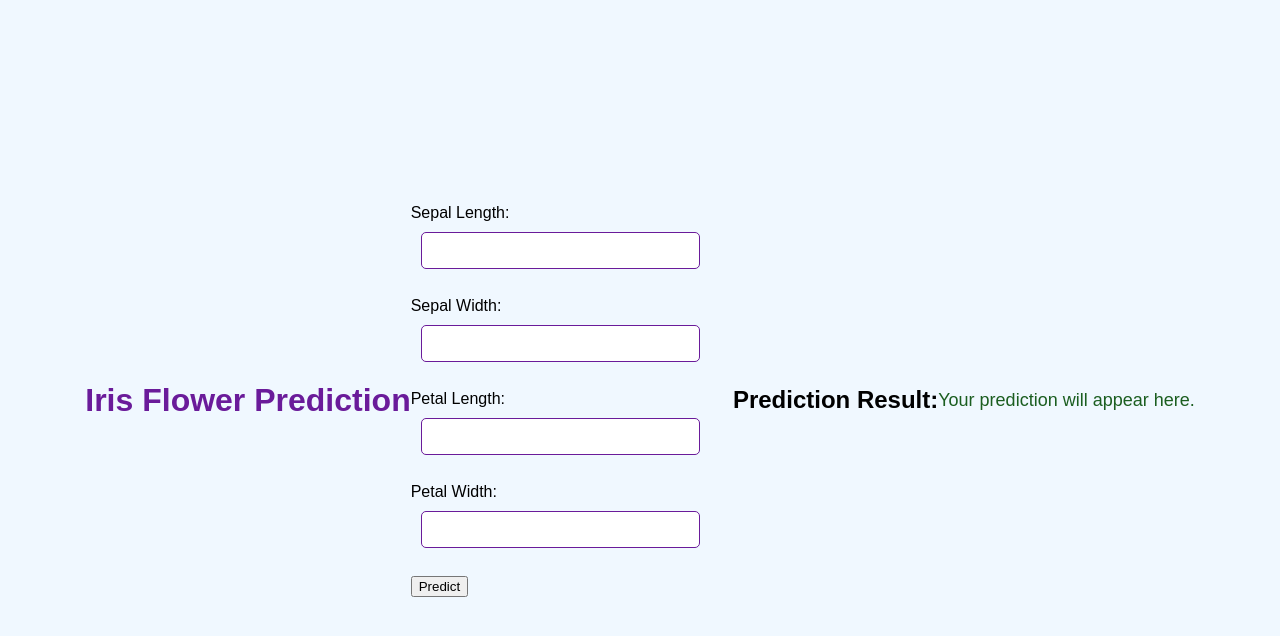
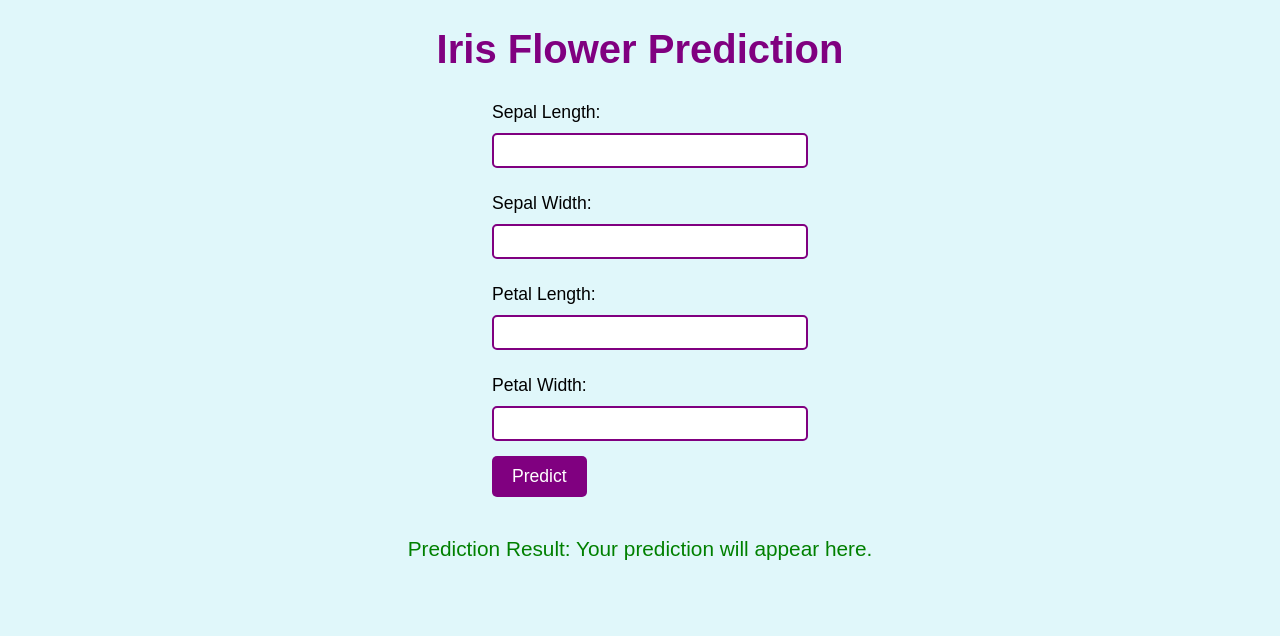
Before and after one commit to vickyviccc/iris_flower_classification, a plain HTML site: page frontend/index.html in a window 1280 px wide. Drawn offline with Linux system fonts and the light colour scheme.

Commit message:
Updated index.html

```diff
--- a/frontend/index.html
+++ b/frontend/index.html
@@ -3,54 +3,80 @@
   <head>
     <meta charset="UTF-8" />
     <meta name="viewport" content="width=device-width, initial-scale=1.0" />
-    <link rel="stylesheet" href="style.css" />
     <title>Iris Flower Prediction</title>
+    <style>
+      body {
+        font-family: Arial, sans-serif;
+        background-color: #e0f7fa;
+        text-align: center;
+      }
+
+      h1 {
+        color: purple;
+        text-align: center;
+        font-size: 2.5rem;
+        margin-bottom: 20px;
+      }
+
+      form {
+        display: inline-block;
+        margin-bottom: 20px;
+        text-align: left;
+      }
+
+      label {
+        font-size: 1.1rem;
+        margin: 10px 0;
+        display: block;
+      }
+
+      input[type="text"] {
+        width: 100%;
+        padding: 8px;
+        margin-bottom: 15px;
+        border-radius: 5px;
+        border: 2px solid purple;
+      }
+
+      button {
+        padding: 10px 20px;
+        background-color: purple;
+        color: white;
+        border: none;
+        border-radius: 5px;
+        cursor: pointer;
+        font-size: 1.1rem;
+      }
+
+      .result {
+        margin-top: 20px;
+        font-size: 1.3rem;
+        color: green;
+      }
+    </style>
   </head>
   <body>
     <h1>Iris Flower Prediction</h1>
-    <br />
-    <form id="predictForm">
-      <label for="sepal_length">Sepal Length:</label>
-      <input
-        type="number"
-        step="any"
-        id="sepal_length"
-        name="sepal_length"
-        required
-      /><br /><br />
 
-      <label for="sepal_width">Sepal Width:</label>
-      <input
-        type="number"
-        step="any"
-        id="sepal_width"
-        name="sepal_width"
-        required
-      /><br /><br />
+    <form id="predictionForm">
+      <label for="sepal-length">Sepal Length:</label>
+      <input type="text" id="sepal-length" name="sepal_length" required />
 
-      <label for="petal_length">Petal Length:</label>
-      <input
-        type="number"
-        step="any"
-        id="petal_length"
-        name="petal_length"
-        required
-      /><br /><br />
+      <label for="sepal-width">Sepal Width:</label>
+      <input type="text" id="sepal-width" name="sepal_width" required />
 
-      <label for="petal_width">Petal Width:</label>
-      <input
-        type="number"
-        step="any"
-        id="petal_width"
-        name="petal_width"
-        required
-      /><br /><br />
+      <label for="petal-length">Petal Length:</label>
+      <input type="text" id="petal-length" name="petal_length" required />
 
-      <input type="submit" value="Predict" />
+      <label for="petal-width">Petal Width:</label>
+      <input type="text" id="petal-width" name="petal_width" required />
+
+      <button type="submit">Predict</button>
     </form>
 
-    <h2>Prediction Result:</h2>
-    <p id="result">Your prediction will appear here.</p>
+    <div class="result" id="predictionResult">
+      Prediction Result: <span>Your prediction will appear here.</span>
+    </div>
 
     <script>
       document
--- a/frontend/style.css
+++ /dev/null
@@ -1,60 +0,0 @@
-body {
-    font-family: 'Arial', sans-serif;
-    background-color: #f0f8ff;
-    margin: 0;
-    padding: 0;
-    display: flex;
-    justify-content: center;
-    align-items: center;
-    height: 100vh;
-}
-
-.container {
-    background-color: #ffffff;
-    border: 2px solid #b5e3b8;
-    padding: 20px;
-    border-radius: 10px;
-    box-shadow: 0 8px 16px rgba(0, 0, 0, 0.1);
-    text-align: center;
-}
-
-h1 {
-    color: #6a1b9a;
-    margin-bottom: 20px;
-}
-
-input[type="number"] {
-    padding: 10px;
-    margin: 10px;
-    width: 80%;
-    border: 1px solid #6a1b9a;
-    border-radius: 5px;
-    outline: none;
-}
-
-input[type="number"]:focus {
-    border-color: #ffeb3b;
-}
-
-button {
-    padding: 10px 20px;
-    background-color: #6a1b9a;
-    color: #fff;
-    border: none;
-    border-radius: 5px;
-    cursor: pointer;
-    font-size: 16px;
-}
-
-button:hover {
-    background-color: #4a148c;
-}
-
-.result-container {
-    margin-top: 20px;
-}
-
-#result {
-    color: #1b5e20;
-    font-size: 18px;
-}
```
